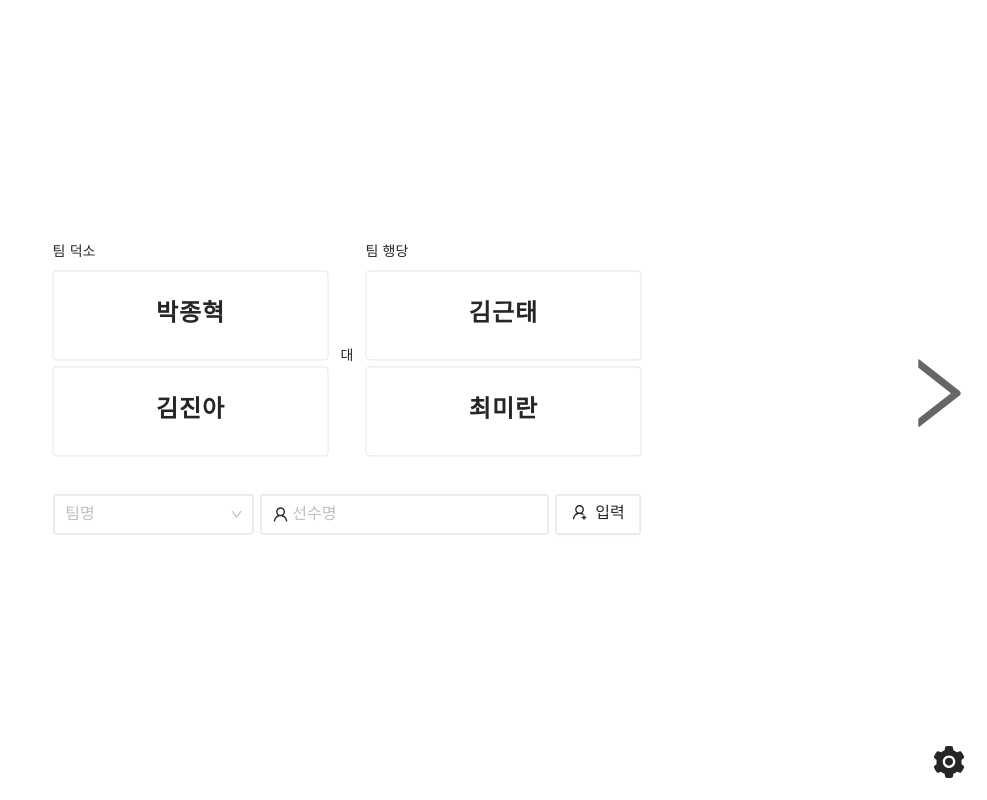
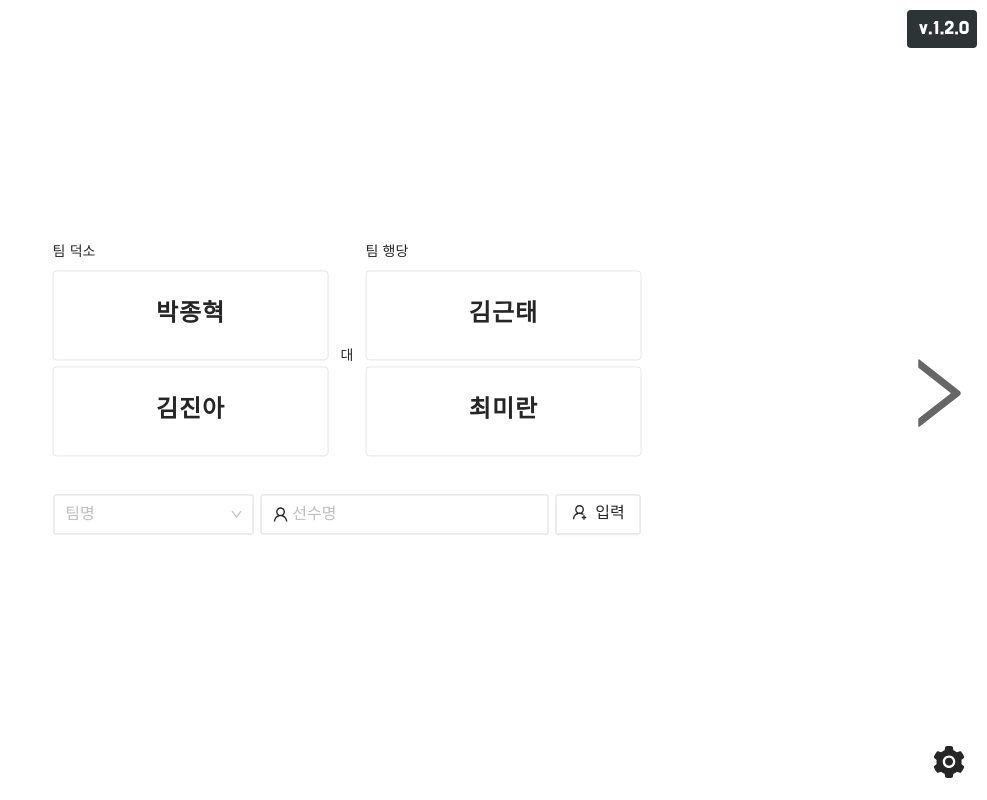
Before and after one commit to parkoon/tns-scoreboard, a React (Create React App) app: page /board in a window 1280 px wide. Shown: the whole page, without its empty margins (293-1280 px from the left). Built offline with nearby package versions, Linux system fonts and the light colour scheme.

Commit message:
add app version

```diff
--- a/package.json
+++ b/package.json
@@ -1,6 +1,6 @@
 {
     "name": "tns-scoreboard",
-    "version": "0.1.0",
+    "version": "1.2.0",
     "private": true,
     "homepage": "https://parkoon.github.io/tns-scoreboard",
     "dependencies": {
--- /dev/null
+++ b/src/components/atoms/AppVersion.tsx
@@ -0,0 +1,60 @@
+import React from 'react';
+import styled from 'styled-components';
+
+const StyledAppVer = styled.div`
+    position: absolute;
+    width: 70px;
+    top: 10px;
+    right: 10px;
+    padding: 5px 12px;
+    background: #2d3436;
+    color: #fff;
+    font-size: 18px;
+    letter-spacing: 1px;
+    font-weight: bold;
+    border-radius: 4px;
+    cursor: pointer;
+
+    &:hover ~ div {
+        opacity: 1;
+        visibility: visible;
+    }
+`;
+
+const StyledAppInfoContainer = styled.div`
+    position: absolute;
+    top: 55px;
+    right: 10px;
+    padding: 12px;
+    background: #2d3436;
+    border-radius: 4px;
+    color: #fff;
+
+    visibility: hidden;
+    opacity: 0;
+
+    transition: 0.3s;
+`;
+const StyledAppInfoItem = styled.div``;
+
+type AppVerType = {
+    children: React.ReactNode;
+    appInfo?: string[];
+};
+
+function AppVer({ children, appInfo }: AppVerType) {
+    return (
+        <>
+            <StyledAppVer>{children}</StyledAppVer>
+            {appInfo && (
+                <StyledAppInfoContainer>
+                    {React.Children.map(appInfo, (info) => (
+                        <StyledAppInfoItem>{info}</StyledAppInfoItem>
+                    ))}
+                </StyledAppInfoContainer>
+            )}
+        </>
+    );
+}
+
+export default AppVer;
--- a/src/index.tsx
+++ b/src/index.tsx
@@ -6,6 +6,9 @@ import 'antd/dist/antd.css'; // or 'antd/dist/antd.less'
 import App from './App';
 import GameScoreProvider from './context/GameScoreContext';
 import ThemeProvider from './context/ThemeContext';
+import AppVer from './components/atoms/AppVersion';
+
+import pjson from '../package.json';
 
 ReactDOM.render(
     <React.StrictMode>
@@ -13,6 +16,21 @@ ReactDOM.render(
             <GameScoreProvider>
                 <ThemeProvider>
                     <App />
+                    <AppVer
+                        appInfo={[
+                            '선수 입력 🧘‍♂️',
+                            '테니스 스코어 출력 0️⃣',
+                            '타이 브레이크 🛡',
+                            '매치 포인트 ON/OFF 🚥',
+                            '서브권 넘겨주기 👏',
+                            '노 애드 설정 ⚠️',
+                            '듀스 설정 ⛓',
+                            'PNG 로 출력하기 🌄',
+                            '색 테마 변경 (잔디코트 / 하드코트 / 클레이코트) 🌇',
+                        ]}
+                    >
+                        v.{pjson.version}
+                    </AppVer>
                 </ThemeProvider>
             </GameScoreProvider>
         </HashRouter>
```
Also changed, not shown: src/App.tsx (+0 -49 lines), 1 other file (tests, documents, lock files or other folders).
